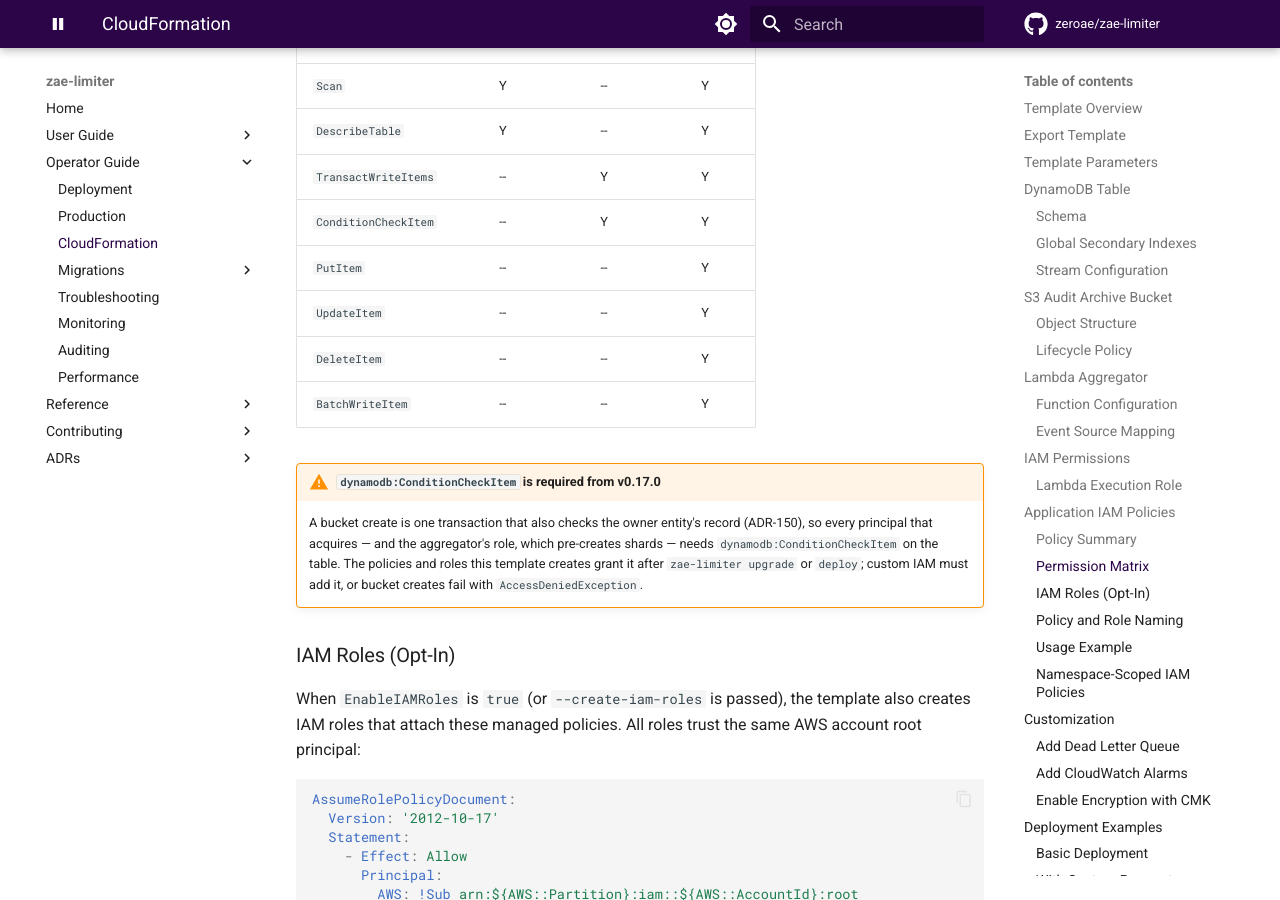
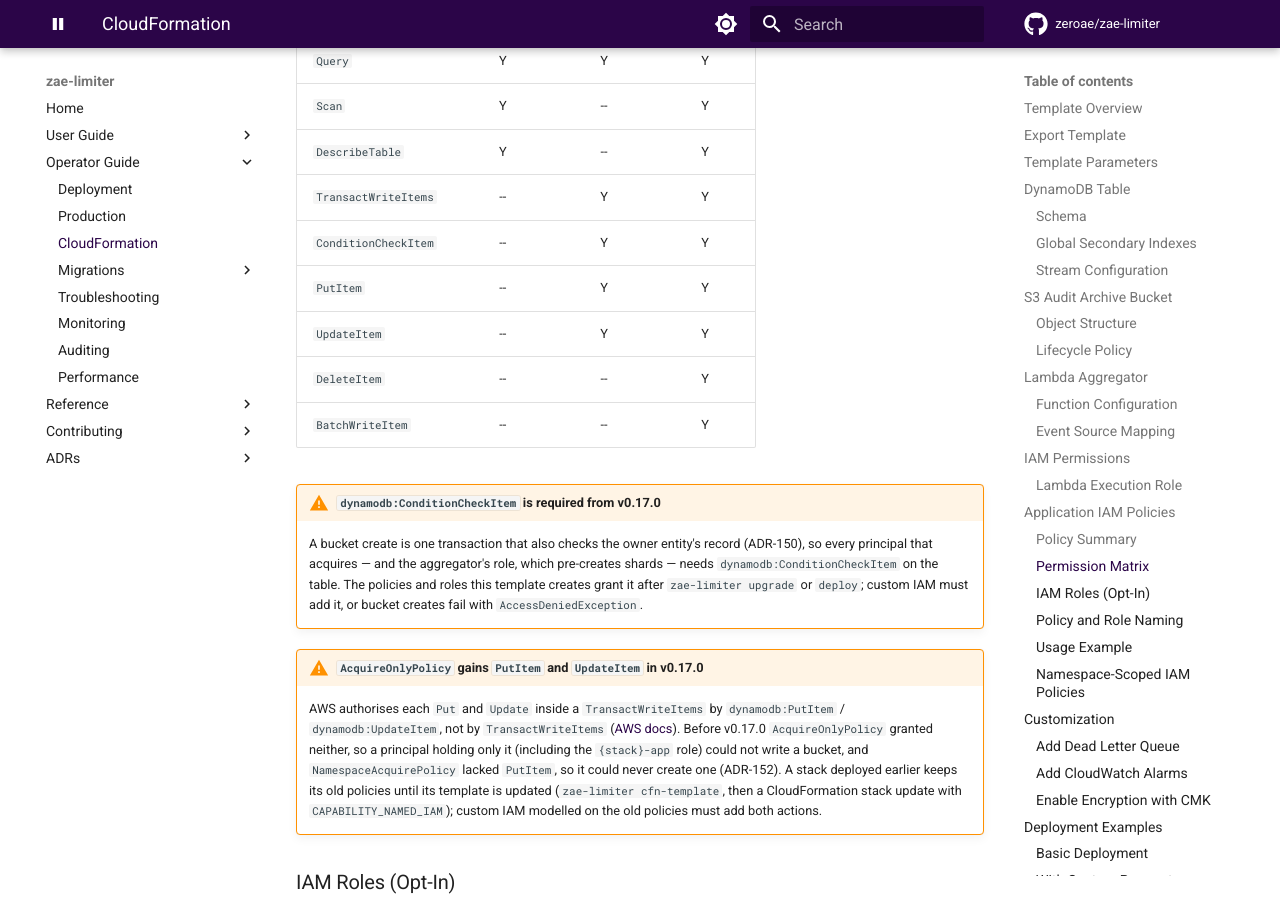
Before and after one commit to zeroae/zae-limiter, an MkDocs documentation site: the page built from docs/infra/cloudformation.md, in a window 1280 px wide and 900 px high, scrolled down 7937 px. Built offline with MkDocs 1.6.1 and Material for MkDocs 9.7.7, drawn with Linux system fonts in a browser that asks for light colours; comment, search, counter and statistics services are not loaded; the version menu is left out; some of the changed text lies outside the part shown.

Commit message:
🐛 fix(infra): grant the item actions acquire() writes with
A Put or Update inside TransactWriteItems is authorised by
dynamodb:PutItem / dynamodb:UpdateItem, not by TransactWriteItems.
AcquireOnlyPolicy granted neither, so a principal holding only it (the
optional {stack}-app role among them) could not write at all: its very
first call, the speculative UpdateItem, was AccessDeniedException.
NamespaceAcquirePolicy lacked PutItem, so it could never create a bucket:
the create's TransactWriteItems failed with AccessDeniedException naming
dynamodb:PutItem.

acq gains PutItem and UpdateItem, ns-acq gains PutItem (ADR-152).
TransactWriteItems and its cfn-lint W3037 ignore stay as they were. The
IAM parity test now expects the new actions and pins that acq still has
no DeleteItem, BatchWriteItem, Scan or DescribeTable. The docs listing
these policies' actions match the template.

moto and LocalStack do not evaluate IAM, so the new real-AWS class
TestE2EAWSAcquirePolicies runs every acquire() write (bucket create with
the owner ConditionCheck, speculative UpdateItem, adjustment, fast
rejection, cascade parent create) as a role holding only acq, and as one
holding only ns-acq. It failed 2/2 against the old template and passes
2/2 with this change.

Refs #750

Co-Authored-By: Claude Opus 5.5 <noreply@anthropic.com>
Claude-Session: https://claude.ai/code/session_017XzYMYKXNcZNQYS3xQhFdc

```diff
--- a/docs/infra/cloudformation.md
+++ b/docs/infra/cloudformation.md
@@ -334,8 +334,8 @@ The template creates three IAM managed policies by default for different access
 
 | Policy | Suffix | Use Case | DynamoDB Permissions |
 |--------|--------|----------|---------------------|
-| `AcquireOnlyPolicy` | `-acq` | Applications calling `acquire()` | GetItem, BatchGetItem, Query, TransactWriteItems, ConditionCheckItem |
-| `FullAccessPolicy` | `-full` | Ops teams managing config | All of the above + PutItem, DeleteItem, UpdateItem, BatchWriteItem, Scan, DescribeTable |
+| `AcquireOnlyPolicy` | `-acq` | Applications calling `acquire()` | GetItem, BatchGetItem, Query, TransactWriteItems, ConditionCheckItem, PutItem, UpdateItem |
+| `FullAccessPolicy` | `-full` | Ops teams managing config | All of the above + DeleteItem, BatchWriteItem, Scan, DescribeTable |
 | `ReadOnlyPolicy` | `-read` | Monitoring and dashboards | GetItem, BatchGetItem, Query, Scan, DescribeTable |
 
 ### Permission Matrix
@@ -349,8 +349,8 @@ The template creates three IAM managed policies by default for different access
 | `DescribeTable` | Y | -- | Y |
 | `TransactWriteItems` | -- | Y | Y |
 | `ConditionCheckItem` | -- | Y | Y |
-| `PutItem` | -- | -- | Y |
-| `UpdateItem` | -- | -- | Y |
+| `PutItem` | -- | Y | Y |
+| `UpdateItem` | -- | Y | Y |
 | `DeleteItem` | -- | -- | Y |
 | `BatchWriteItem` | -- | -- | Y |
 
@@ -360,6 +360,17 @@ The template creates three IAM managed policies by default for different access
     pre-creates shards — needs `dynamodb:ConditionCheckItem` on the table. The policies
     and roles this template creates grant it after `zae-limiter upgrade` or `deploy`;
     custom IAM must add it, or bucket creates fail with `AccessDeniedException`.
+
+!!! warning "`AcquireOnlyPolicy` gains `PutItem` and `UpdateItem` in v0.17.0"
+    AWS authorises each `Put` and `Update` inside a `TransactWriteItems` by
+    `dynamodb:PutItem` / `dynamodb:UpdateItem`, not by `TransactWriteItems`
+    ([AWS docs](https://docs.aws.amazon.com/amazondynamodb/latest/developerguide/transaction-apis-iam.html)).
+    Before v0.17.0 `AcquireOnlyPolicy` granted neither, so a principal holding only it
+    (including the `{stack}-app` role) could not write a bucket, and
+    `NamespaceAcquirePolicy` lacked `PutItem`, so it could never create one (ADR-152).
+    A stack deployed earlier keeps its old policies until its template is updated
+    (`zae-limiter cfn-template`, then a CloudFormation stack update with
+    `CAPABILITY_NAMED_IAM`); custom IAM modelled on the old policies must add both actions.
 
 ### IAM Roles (Opt-In)
 
```
Also changed, not shown: docs/infra/deployment.md (+13 -2 lines), docs/infra/production.md (+5 -2 lines), src/zae_limiter/infra/cfn_template.yaml (+8 -0 lines), 2 other files.
